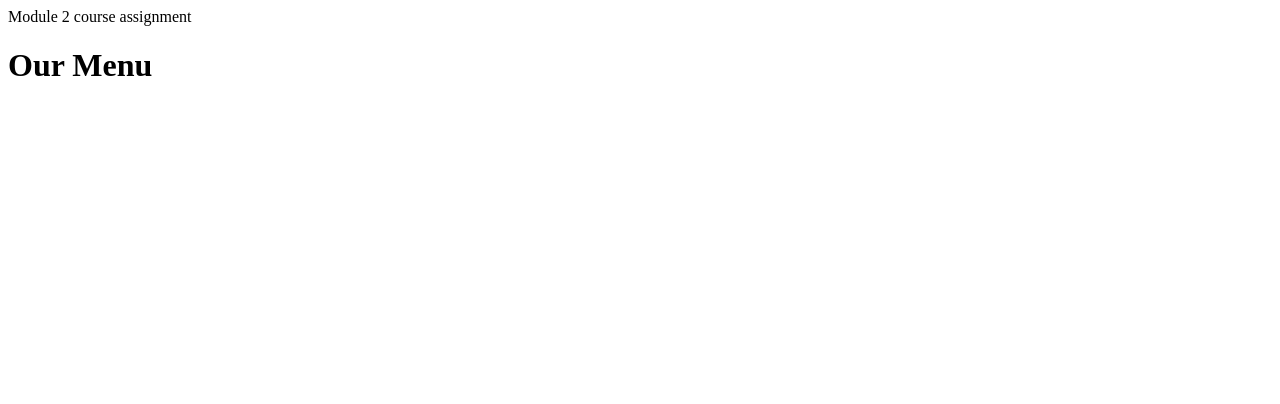
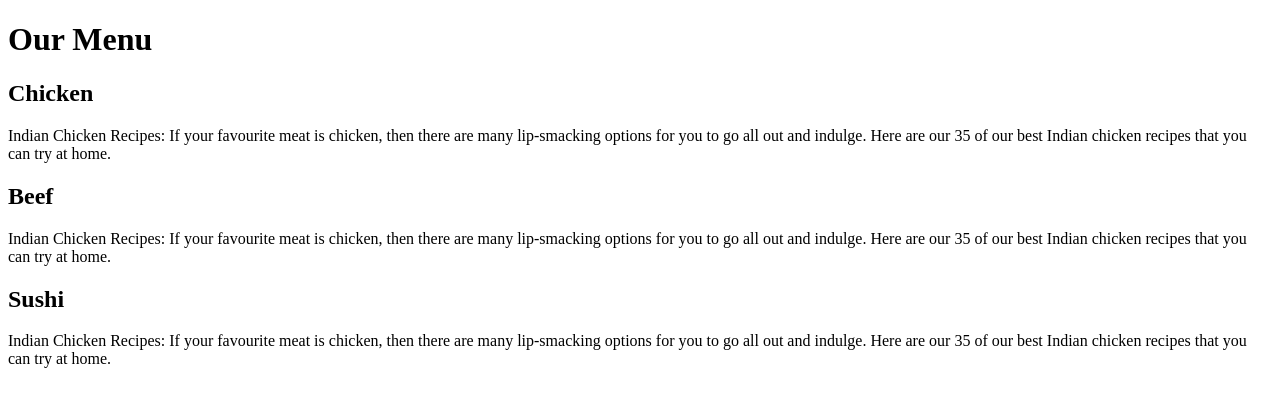
Before and after one commit to ravindra-sagar/coursera-test, a plain HTML site: page mod2_solution/index.html in a window 1280 px wide. Drawn offline with Linux system fonts and the light colour scheme.

Commit message:
Update index.html

```diff
--- a/mod2_solution/index.html
+++ b/mod2_solution/index.html
@@ -1,11 +1,45 @@
-<!doctype HTML>
+<!DOCTYPE html>
 <html>
   <head>
     <meta charset="utf-8" />
-    <link = "stylesheet" href = "css/styles.css"
-    <title> Module 2 course assignment</title>
+    <meta name="viewport" content="width=device-width, initial-scale=1" />
+    <link ="stylesheet" href="css/styles.css" />
+    <title>Module 2 course assignment</title>
   </head>
   <body>
     <h1>Our Menu</h1>
+    <div class="Chicken Container">
+      <div>
+        <h2>Chicken</h2>
+        <p>
+          Indian Chicken Recipes: If your favourite meat is chicken, then there
+          are many lip-smacking options for you to go all out and indulge. Here
+          are our 35 of our best Indian chicken recipes that you can try at
+          home.
+        </p>
+      </div>
+    </div>
+    <div class="Beef Container">
+      <div>
+        <h2>Beef</h2>
+        <p>
+          Indian Chicken Recipes: If your favourite meat is chicken, then there
+          are many lip-smacking options for you to go all out and indulge. Here
+          are our 35 of our best Indian chicken recipes that you can try at
+          home.
+        </p>
+      </div>
+    </div>
+    <div class="Sushi Container">
+      <div>
+        <h2>Sushi</h2>
+        <p>
+          Indian Chicken Recipes: If your favourite meat is chicken, then there
+          are many lip-smacking options for you to go all out and indulge. Here
+          are our 35 of our best Indian chicken recipes that you can try at
+          home.
+        </p>
+      </div>
+    </div>
   </body>
 </html>
```
